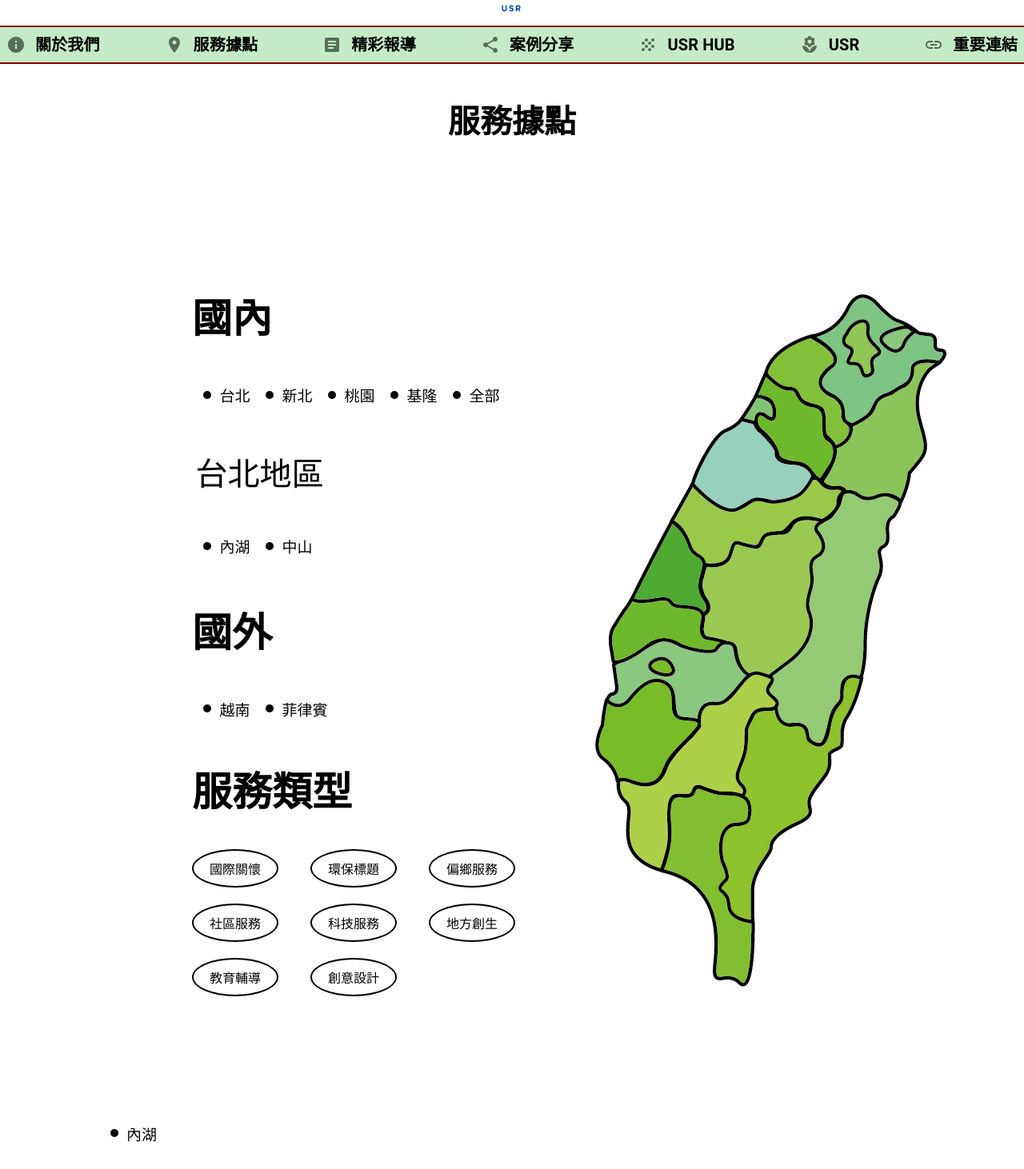
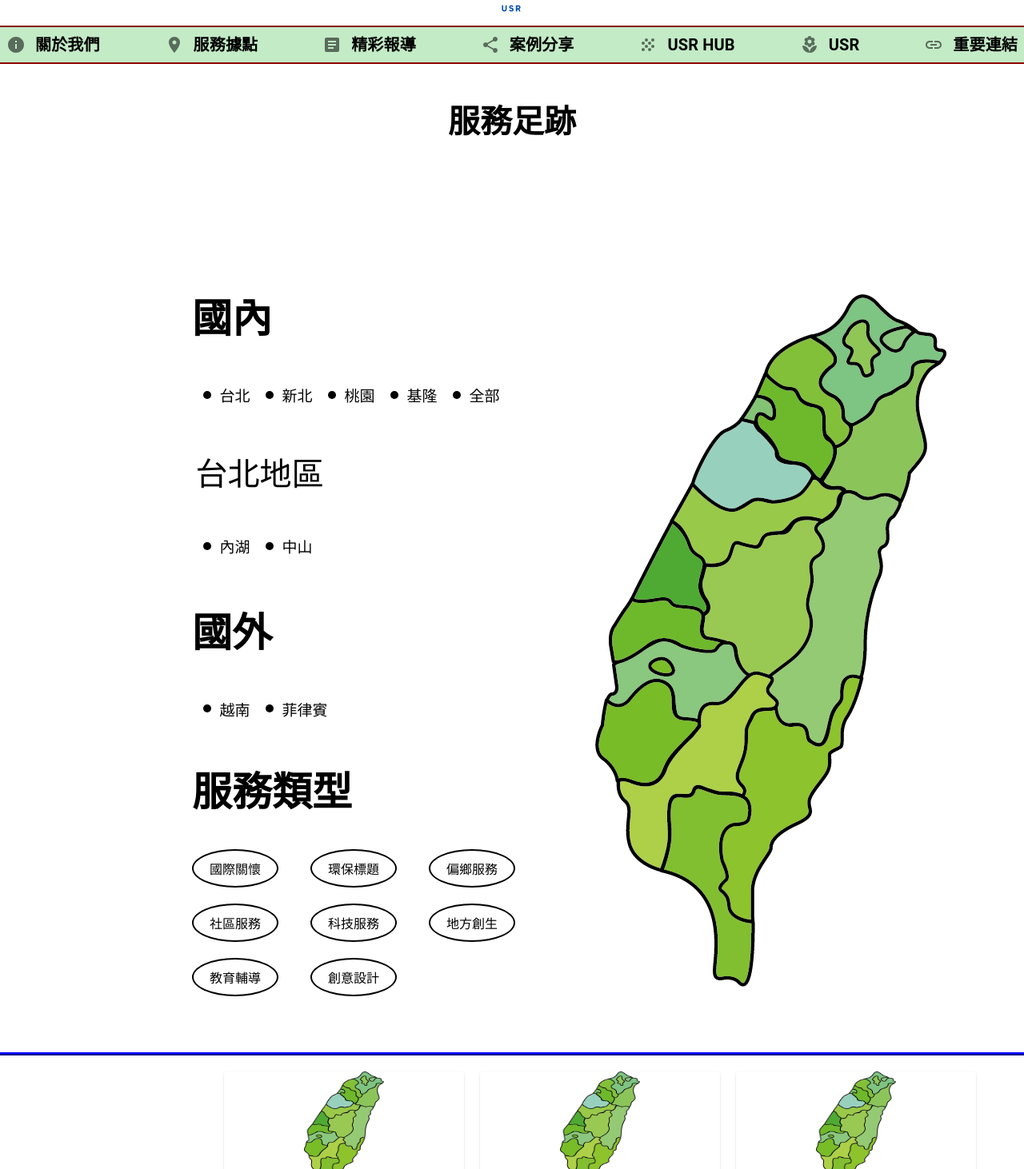
Before and after one commit to suenyong/usr-takming, a React (Create React App) app: page /Service in a window 1280 px wide. Shown: the part 88-1550 px from the top of the page at 80% size. Built offline with nearby package versions, Linux system fonts and the light colour scheme.

Commit message:
Promote Finish2

```diff
--- a/src/web/module/about_us/screens/Service.jsx
+++ b/src/web/module/about_us/screens/Service.jsx
@@ -57,7 +57,7 @@
   return (
     <>
     <div className="service-container">
-      <h1 className="service-title">服務據點</h1>
+      <h1 className="service-title">服務足跡</h1>
       <div className="service-content">
       <div className="service-text">
           <h1 className="service-heading">國內</h1>
@@ -256,14 +256,6 @@
         </div>
       <img src={tw} alt="台灣拚完圖片" className="service-image" />
       </div>
-      {selectedContent === 'content1' && (
-        <div className="p_USRHUB" style={{ fontSize: "20px", fontFamily: "Arial, sans-serif", }}>
-        <button className="btu_stlyes" onClick={() => handleButtonClick('content6')}>
-            <div className="color_circle1"></div>
-            <div className="button_text" >內湖</div>
-        </button>
-        </div>
-      )}
 
       <div className="hr-line"></div>
             <div className="boxA">
--- a/src/web/module/about_us/styles/Promote.css
+++ b/src/web/module/about_us/styles/Promote.css
@@ -10,10 +10,11 @@
 .team-members {
   display: flex;
   justify-content: center;
+  flex-wrap: wrap;
 }
 
 .team-member {
-  width: 35%;
+  width: 50%;
   margin-top: 30px;
   margin-bottom: 30px;
   display: flex;
@@ -42,3 +43,9 @@
   font-weight: bold;
 
 }
+
+@media screen and (max-width: 768px) {
+  .team-member {
+    width: 100%;
+  }
+}
```
